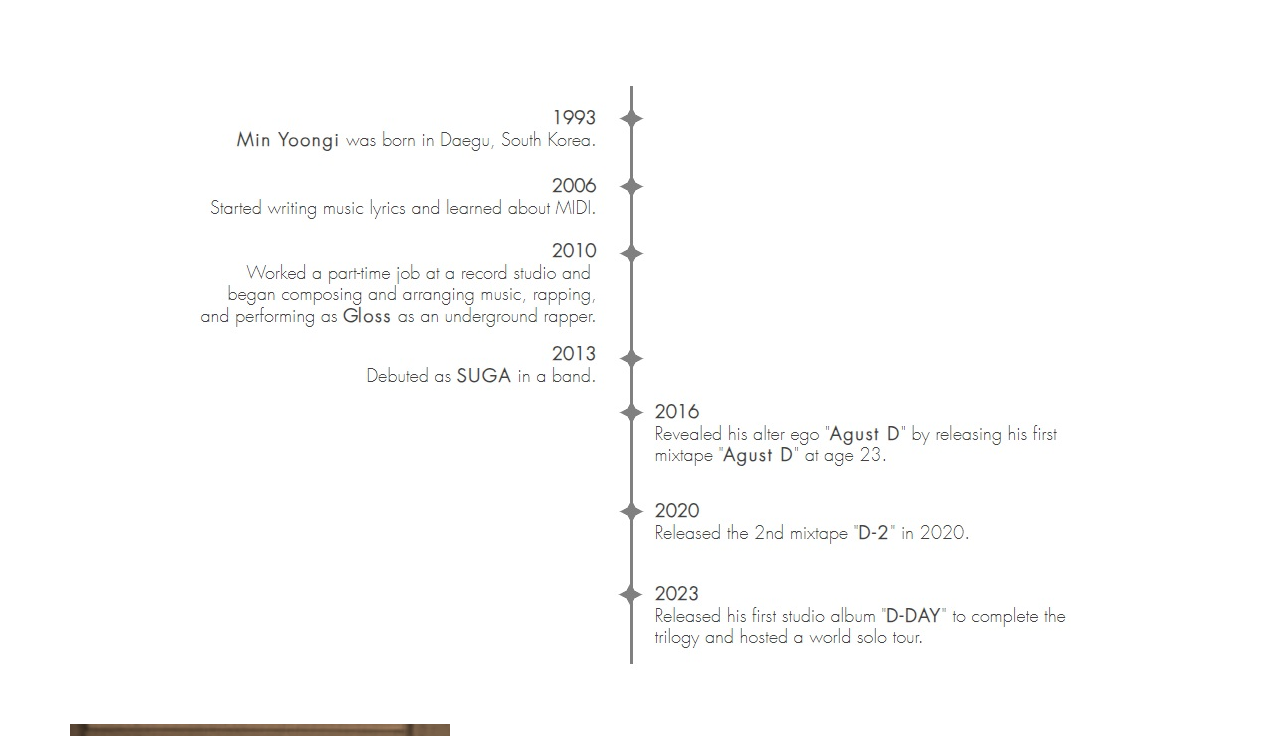
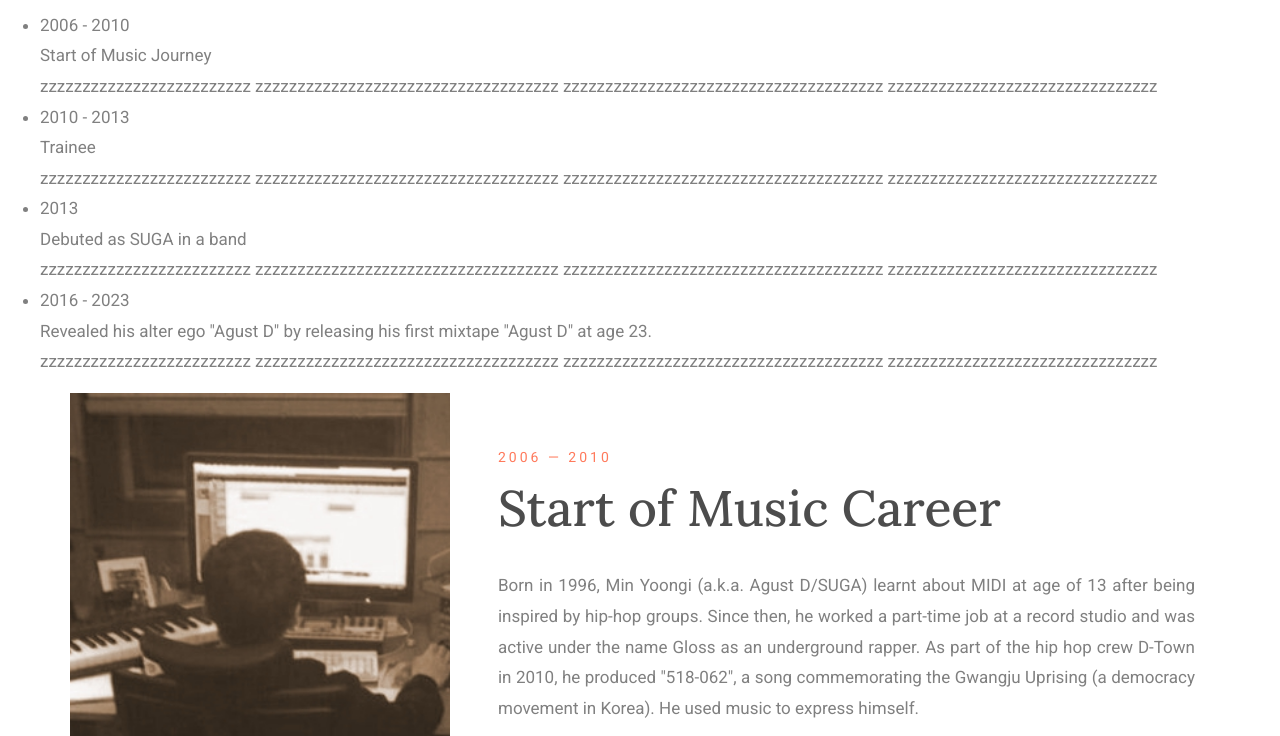
Before and after one commit to focusagustd/music, a plain HTML site: page about.html in a window 1280 px wide. Shown: the part 1098-1834 px from the top of the page. Drawn offline with Linux system fonts and the light colour scheme; some packages are replaced by stand-ins of ours; no server answers.

Commit message:
Add files via upload

```diff
--- a/about.html
+++ b/about.html
@@ -84,7 +84,7 @@
               <br/> <br/>He combines rap, hip-hop, and trap elements, exploring themes of mental health and self-expression in music. His trilogy of Agust D, D-2 and D-DAY are known for powerful delivery and thought-provoking storytelling.</p>
 	          <blockquote class="blockquote my-5">
 	          	<span class="fa fa-quote-left"></span>
-	          	<h3 style=" text-align: justify;text-justify: inter-word;">"Agust D" is a rearrangement of SUGA's name along with a nod to his hometown. "Agus" is Suga spelt backwards while "dT" stands for Daegu Town (his hometown/old band).</h3>
+	          	<h3 style=" text-align: justify;text-justify: inter-word; margin-bottom: -10%;">"Agust D" is a rearrangement of SUGA's name along with a nod to his hometown. "Agus" is Suga spelt backwards while "dT" stands for Daegu Town (his hometown/old band).</h3>
 	          </blockquote>
 	         </div>
         </div>
@@ -93,9 +93,31 @@
 
 
 
-    <section class="text-center">
-      <img src="/images/timeline1.jpg" class="img-fluid" alt="Timeline of Agust D" style="margin-top: -7%;">
-      </section>
+    <ul>
+      <li style="--accent-color:#F89880">
+        <div class="date">2006 - 2010</div>
+        <div class="title">Start of Music Journey</div>
+        <div class="descr">zzzzzzzzzzzzzzzzzzzzzzzzz zzzzzzzzzzzzzzzzzzzzzzzzzzzzzzzzzzzz zzzzzzzzzzzzzzzzzzzzzzzzzzzzzzzzzzzzzz zzzzzzzzzzzzzzzzzzzzzzzzzzzzzzzz </div>
+      </li>
+      <li style="--accent-color:#FF8674">
+        <div class="date">2010 - 2013</div>
+        <div class="title">Trainee</div>
+        <div class="descr">zzzzzzzzzzzzzzzzzzzzzzzzz zzzzzzzzzzzzzzzzzzzzzzzzzzzzzzzzzzzz zzzzzzzzzzzzzzzzzzzzzzzzzzzzzzzzzzzzzz zzzzzzzzzzzzzzzzzzzzzzzzzzzzzzzz </div>
+      </li>
+      <li style="--accent-color:#ff7974">
+
+        <div class="date">2013</div>
+        <div class="title">Debuted as SUGA in a band</div>
+        <div class="descr">zzzzzzzzzzzzzzzzzzzzzzzzz zzzzzzzzzzzzzzzzzzzzzzzzzzzzzzzzzzzz zzzzzzzzzzzzzzzzzzzzzzzzzzzzzzzzzzzzzz zzzzzzzzzzzzzzzzzzzzzzzzzzzzzzzz </div>
+      </li>
+      <li style="--accent-color:#ed6b6b">
+        <div class="date">2016 - 2023</div>
+        <div class="title">Revealed his alter ego "Agust D" by releasing his first mixtape "Agust D" at age 23.</div>
+        <div class="descr">zzzzzzzzzzzzzzzzzzzzzzzzz zzzzzzzzzzzzzzzzzzzzzzzzzzzzzzzzzzzz zzzzzzzzzzzzzzzzzzzzzzzzzzzzzzzzzzzzzz zzzzzzzzzzzzzzzzzzzzzzzzzzzzzzzz </div>
+      </li>
+
+    </ul>
+
 
 
 		<section class="ftco-section ftco-no-pt">
@@ -108,7 +130,7 @@
 	          	<span class="subheading">2006 — 2010</span>
 	            <h2 class="mb-4">Start of Music Career</h2>
 
-	            <p style="text-align: justify;text-justify: inter-word;">Min Yoongi (a.k.a. Agust D/SUGA) learnt about MIDI at age of 13 after being inspired by hip-hop groups. Since then, he worked a part-time job at a record studio and was active under the name Gloss as an underground rapper. As part of the hip hop crew D-Town in 2010, he produced "518-062", a song commemorating the Gwangju Uprising (a democracy movement in Korea). He used music to express himself.</p>
+	            <p style="text-align: justify;text-justify: inter-word;">Born in 1996, Min Yoongi (a.k.a. Agust D/SUGA) learnt about MIDI at age of 13 after being inspired by hip-hop groups. Since then, he worked a part-time job at a record studio and was active under the name Gloss as an underground rapper. As part of the hip hop crew D-Town in 2010, he produced "518-062", a song commemorating the Gwangju Uprising (a democracy movement in Korea). He used music to express himself.</p>
 
               <a href="https://www.youtube.com/watch?v=mfim-5l_AQ4&ab_channel=Jeonilysm" target="_blank" rel="noopener noreferrer" class="btn btn-outline-secondary" >Listen to "518-062"</a>
 
```
